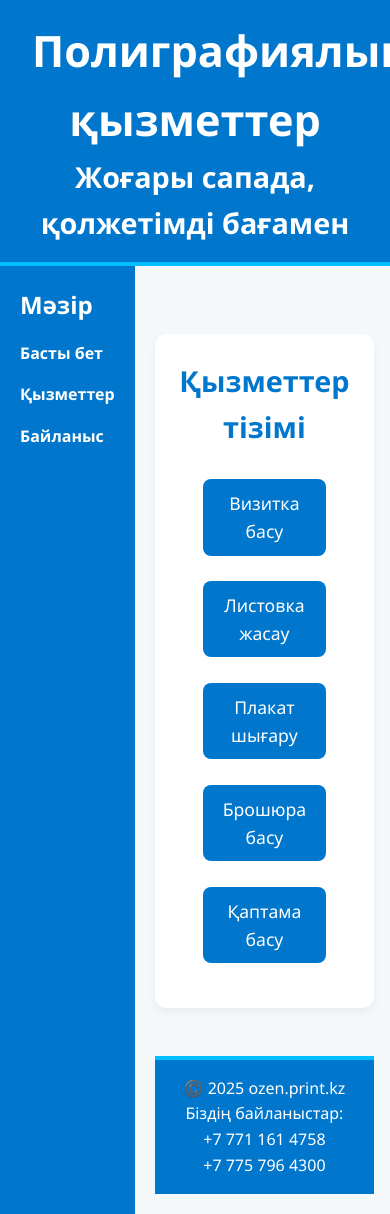
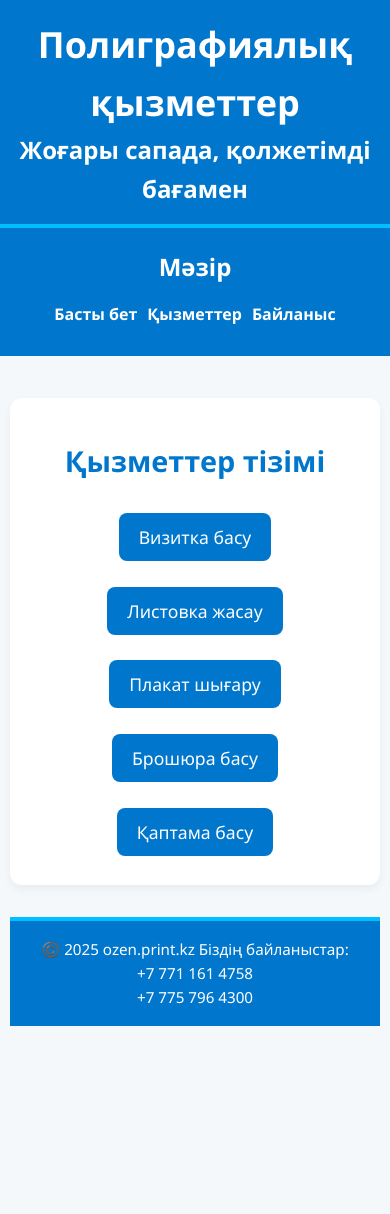
Before and after one commit to nnazarbekoov7/ozen.print.kz, a plain HTML site: page index.html in a window 390 px wide. After the commit the page ends 1036 px from the top, so only its background shows below. Drawn offline with Linux system fonts and the light colour scheme.

Commit message:
Update index.html

```diff
--- a/index.html
+++ b/index.html
@@ -117,10 +117,52 @@
       padding: 1rem;
       border-top: 4px solid #00bfff;
     }
-    @media(min-width:320px) and (max-width:680px) {
+  /* ... сіздің барлық алдыңғы CSS кодтары ... */
 
-    }
+@media (max-width: 768px) {
+  .container {
+    flex-direction: column;
+  }
 
+  .sidebar {
+    width: 100%;
+    text-align: center;
+  }
+
+  .sidebar ul {
+    display: flex;
+    justify-content: center;
+    flex-wrap: wrap;
+    gap: 10px;
+  }
+
+  .sidebar ul li {
+    margin-bottom: 0.5rem;
+  }
+
+  .main-content {
+    padding: 10px;
+  }
+
+  .services {
+    margin: 2rem auto;
+    padding: 1rem;
+  }
+
+  .services ul {
+    padding: 0;
+  }
+
+  header {
+    font-size: 1.5rem;
+    padding: 1rem;
+  }
+
+  footer {
+    font-size: 0.95rem;
+    padding: 1rem 0.5rem;
+  }
+}
   </style>
 </head>
 <body>
```
